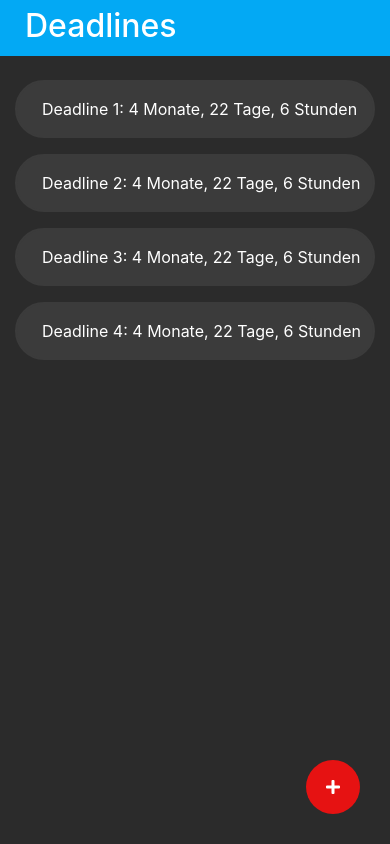
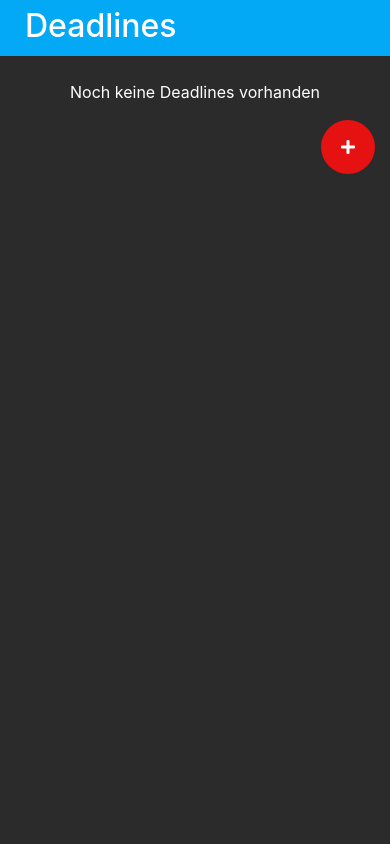
Before and after one commit to JonaLoeffler/deadlines, a Vue app: page / in a window 390 px wide. Built offline with nearby package versions, Linux system fonts and the light colour scheme.

Commit message:
Improved layouting

```diff
--- a/src/App.vue
+++ b/src/App.vue
@@ -12,35 +12,23 @@
 
     <div class="container mt-4">
       <div class="row">
-        <div id="list" class="col-lg-8">
+        <div id="list" class="col">
           <deadline-list></deadline-list>
         </div>
-        <div id="form" class="col-lg-4 d-none d-lg-block">
-          <deadline-form></deadline-form>
+        <transition name="slide">
+          <div id="form-overlay" class="col col-md-4" v-if="overlay">
+            <deadline-form></deadline-form>
+          </div>
+        </transition>
+      </div>
+      <div class="row">
+        <div class="col text-right">
+          <button id="add" class="btn btn-fab" @click="toggleOverlay()" v-if="!overlay">
+            <i class="fa fa-plus"></i>
+          </button>
         </div>
       </div>
     </div>
-
-    <transition name="slide">
-      <div id="form-overlay" class="d-lg-none" v-if="overlay">
-        <div class="container">
-          <div class="row">
-            <div class="col">
-              <deadline-form></deadline-form>
-            </div>
-          </div>
-        </div>
-      </div>
-    </transition>
-
-    <button
-      id="add"
-      class="btn btn-fab d-md-block d-lg-none"
-      @click="toggleOverlay()"
-      v-if="!overlay"
-    >
-      <i class="fa fa-plus"></i>
-    </button>
   </div>
 </template>
 
@@ -65,5 +53,5 @@ export default {
 </script>
 
 <style lang="scss">
-  @import './assets/sass/app.scss';
+@import "./assets/sass/app.scss";
 </style>
--- a/src/assets/sass/app.scss
+++ b/src/assets/sass/app.scss
@@ -2,11 +2,9 @@ $brand-primary: #03a9f4;
 $background-dark: #2b2b2b;
 $background-light: #3b3b3b;
 
-
 @import "forms";
 @import "buttons";
 @import "transitions";
-
 
 body {
   background-color: $background-dark;
@@ -36,20 +34,17 @@ body {
   margin-bottom: 0.25rem;
 }
 
-#form {
+#form-overlay {
+  z-index: 1000;
+  background-color: $background-dark;
   border-left: 2px solid $brand-primary;
 }
 
-#add {
-  position: absolute;
-  right: 30px;
-  bottom: 30px;
+@media (max-width: 768px) {
+  #form-overlay {
+    border: none;
+    position: absolute;
+    left: 0;
+    right: 0;
+  }
 }
-
-#form-overlay {
-  position: absolute;
-  top: 78px;
-  width: 100%;
-  overflow: hidden;
-  background-color: $background-dark;
-}
--- a/src/components/DeadlineForm.vue
+++ b/src/components/DeadlineForm.vue
@@ -38,8 +38,8 @@
           <input class="form-control" type="time" v-model="deadline.time" required>
         </div>
       </div>
-      <div class="form-group">
-        <button type="submit" class="btn btn-primary float-right">Speichern</button>
+      <div class="form-group text-right">
+        <button type="submit" class="btn btn-primary">Speichern</button>
       </div>
     </form>
   </div>
@@ -53,6 +53,7 @@ export default {
   components: {
     Datepicker
   },
+
   data() {
     return {
       deadline: {
--- a/src/components/DeadlineList.vue
+++ b/src/components/DeadlineList.vue
@@ -1,6 +1,7 @@
 <template>
   <ul class="list-unstyled">
     <Deadline v-for="deadline in future" :key="deadline.id" :deadline="deadline"></Deadline>
+    <li v-if="future.length == 0" class="text-center">Noch keine Deadlines vorhanden</li>
   </ul>
 </template>
 
--- a/src/store/deadline.js
+++ b/src/store/deadline.js
@@ -4,26 +4,26 @@ export default {
             overlay: false
         },
         deadlines: [
-            {
-                "id": 1,
-                "title": "Deadline 1",
-                "timestamp": 1555891200000
-            },
-            {
-                "id": 2,
-                "title": "Deadline 2",
-                "timestamp": 1555891200000
-            },
-            {
-                "id": 3,
-                "title": "Deadline 3",
-                "timestamp": 1555891200000
-            },
-            {
-                "id": 4,
-                "title": "Deadline 4",
-                "timestamp": 1555891200000
-            },
+            // {
+            //     "id": 1,
+            //     "title": "Deadline 1",
+            //     "timestamp": 1555891200000
+            // },
+            // {
+            //     "id": 2,
+            //     "title": "Deadline 2",
+            //     "timestamp": 1555891200000
+            // },
+            // {
+            //     "id": 3,
+            //     "title": "Deadline 3",
+            //     "timestamp": 1555891200000
+            // },
+            // {
+            //     "id": 4,
+            //     "title": "Deadline 4",
+            //     "timestamp": 1555891200000
+            // },
         ]
     },
     mutations: {
```
